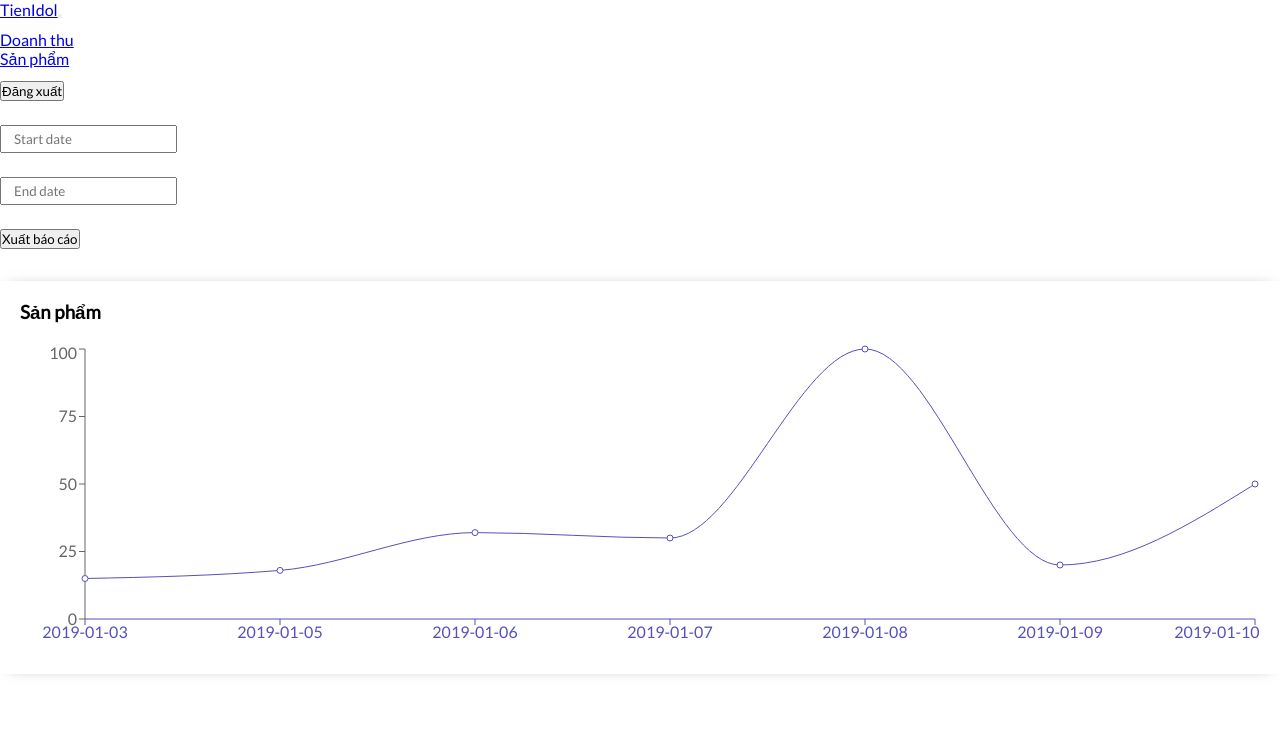
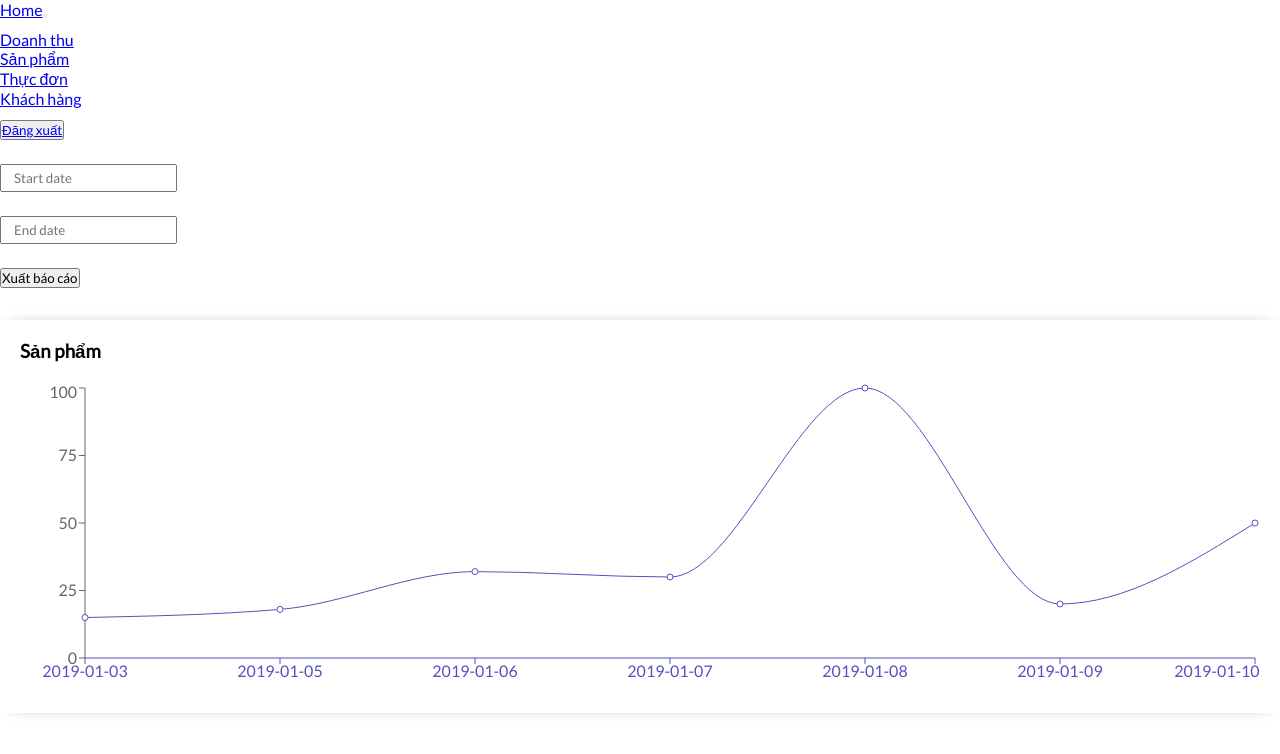
Before and after one commit to Ti4nL4/Software-Engineering, a React (Create React App) app in the folder pos/: page /reportProduct in a window 1280 px wide. Shown: the top 754 px of the page. Built offline with nearby package versions, Linux system fonts and the light colour scheme; the HTML template or start-up script is replaced by a standard one.

Commit message:
Add files via upload

```diff
--- a/pos/src/components/Header.js
+++ b/pos/src/components/Header.js
@@ -1,16 +1,12 @@
 import React, {Component} from 'react';
 import ReactDOM from 'react-dom';
-// import * as IoIcons from "react-icons/io"
-// import Reports from '../pages/Reports'
-
-// import Home from '../pages/Home';
 export default function Header(){
 
 	return (
 		<div class='container'>
 		  	<nav class="navbar navbar-expand-lg navbar-dark bg-dark">
 				<div class="container">
-					  <a class="navbar-brand" href="/">TienIdol</a>
+					  <a class="navbar-brand" href="/home">Home</a>
 					  <button class="navbar-toggler" type="button" data-bs-toggle="collapse" data-bs-target="#navbarSupportedContent" aria-controls="navbarSupportedContent" aria-expanded="false" aria-label="Toggle navigation">
 					    <span class="navbar-toggler-icon"></span>
 					  </button>
@@ -22,78 +18,23 @@ export default function Header(){
 					      <li class="nav-item">
 						<a class="nav-link " href="/reportProduct">Sản phẩm</a>
 					      </li>
-					      {/* <li class="nav-item">
-						<a class="nav-link " href="#">Kho hàng</a>
+						  <li class="nav-item">
+						<a class="nav-link " href="#">Thực đơn</a>
 					      </li>
 						  <li class="nav-item">
-						<a class="nav-link " href="#">Kho hàng</a>
-					      </li> */}
+						<a class="nav-link " href="#">Khách hàng</a>
+					      </li>
 					    </ul>
 					    <div class="d-flex flex-row-reverse">
-						<button type="button" class="btn btn-outline-danger">
+							<button type="button"  class="btn btn-outline-danger">
 								<i class="fa fa-sign-out" aria-hidden="true"></i>
-							Đăng xuất
+								<a class="navbar-brand" href="/">Đăng xuất</a>
 							</button>
 					  	</div>
 					  </div>
 
 				</div>
 			</nav>
-		{/* <BasicDateRangePicker/> */}
-		{/* <div class="row">
-		<div class="col-md-4 col-sm-12">
-			<div class="card widget-flat">
-			<div class="card-body">
-				<div class="float-end">
-				<i class="mdi mdi-pulse widget-icon"></i>
-				</div>
-				<h5 class="text-muted fw-normal mt-0" >Tổng doanh thu</h5>
-				<h3 class="mt-3 mb-3">+ 30.56%</h3>
-				<p class="mb-0 text-muted">
-				<span class="text-success me-2">
-					<i class="mdi mdi-arrow-up-bold"></i> 4.87%</span>
-				<span class="text-nowrap">Since last month</span>
-				</p>
-			</div>
-			</div>
-			</div>
-			<div class="col-md-4 col-sm-12">
-			<div class="card widget-flat">
-			<div class="card-body">
-				<div class="float-end">
-				<i class="mdi mdi-pulse widget-icon"></i>
-				</div>
-				<h5 class="text-muted fw-normal mt-0" title="Growth">Tổng số hóa đơn</h5>
-				<h3 class="mt-3 mb-3">100</h3>
-				<p class="mb-0 text-muted">
-				<span class="text-success me-2">
-					<i class="mdi mdi-arrow-up-bold"></i> 4.87%</span>
-				<span class="text-nowrap">Since last month</span>
-				</p>
-			</div>
-			</div>
-			</div>
-			<div class="col-md-4 col-sm-12">
-			<div class="card widget-flat">
-			<div class="card-body">
-				<div class="float-end">
-				<i class="mdi mdi-pulse widget-icon"></i>
-				</div>
-				<h5 class="text-muted fw-normal mt-0">Số lượng sản phẩm</h5>
-				<h3 class="mt-3 mb-3">2056</h3>
-				<p class="mb-0 text-muted">
-				<span class="text-success me-2">
-					<i class="mdi mdi-arrow-up-bold"></i> 4.87%</span>
-				<span class="text-nowrap">Since last month</span>
-				</p>
-			</div>
-			</div>
-			</div>
-
-		</div> */}
-		{/* <div class="row"> */}
-		{/* <Reports /> */}
-		{/* </div> */}
 		</div>
 	      );
 
```
Also changed, not shown: pos/src/components/Login.js (+3 -6 lines). Lines whose indentation alone changed are shown as unchanged.
